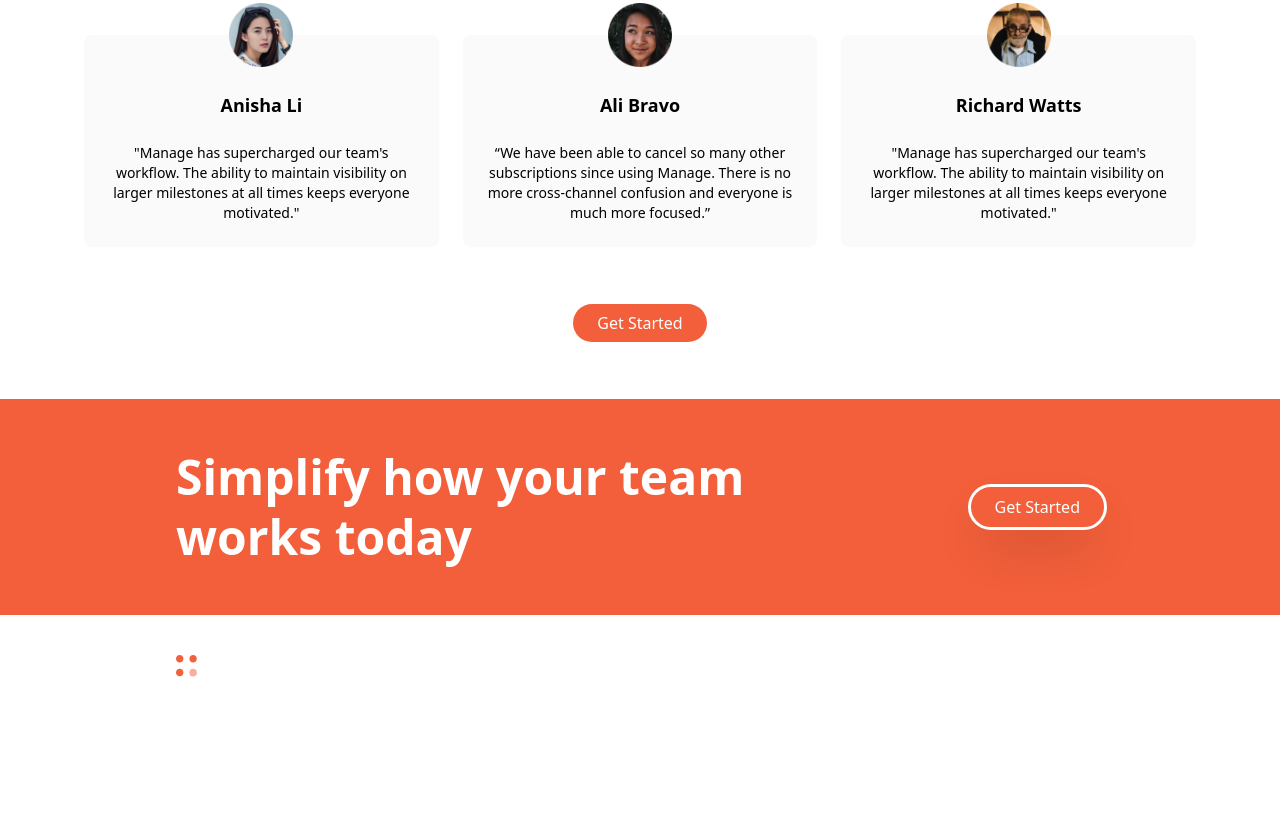
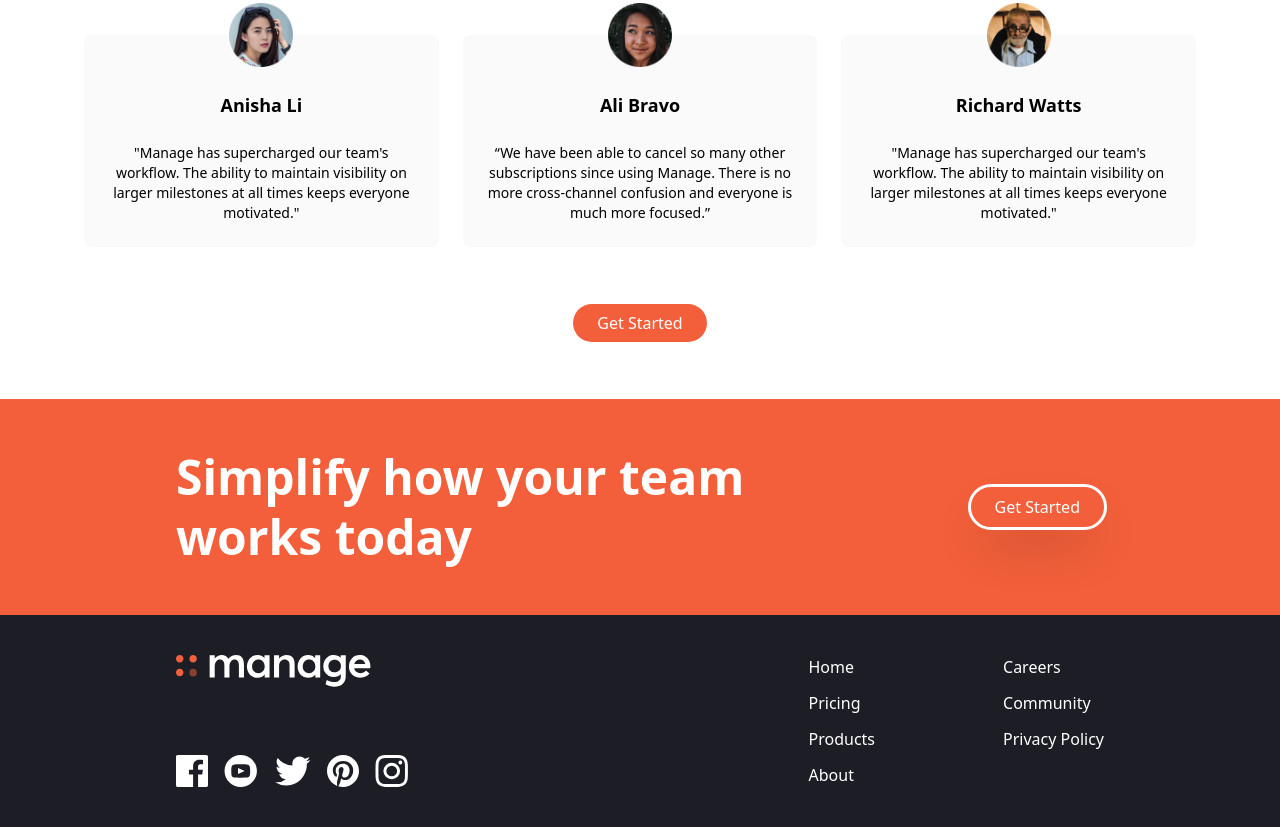
Before and after one commit to VaNomad/firstTailwind, a website: page index.html in a window 1280 px wide. Shown: the part 1361-2188 px from the top of the page. Drawn offline with Linux system fonts and the light colour scheme.

Commit message:
Adds update to index build after branch merge and delete locally and remote

```diff
--- a/index.html
+++ b/index.html
@@ -209,7 +209,7 @@
   </section>
 
   <!-- Footer -->
-  <footer>
+  <footer class="bg-veryDarkBlue">
     <!-- Flex Container -->
     <div class="container flex flex-col-reverse justify-between px-6 py-10 mx-auto space-y-8 md:flex-row md:space-y-0">
       <!-- Logo and social links container -->
```
Also changed, not shown: css/main.css.
